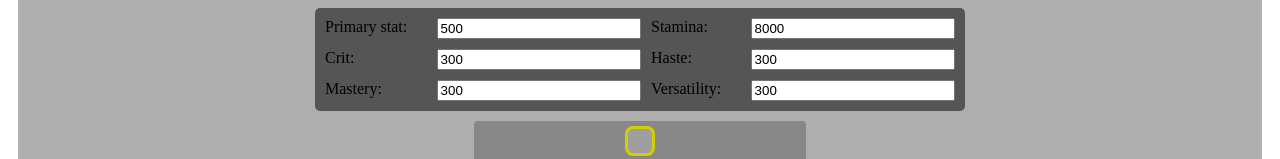
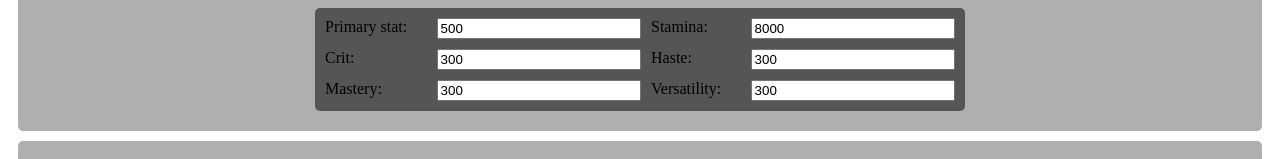
Before and after one commit to Mattilego/SimpleSim, an Electron app: page localGUI/GUI.html in a window 1280 px wide. Shown: the part 700-859 px from the top of the page. Drawn offline with Linux system fonts and the light colour scheme; files that its build step writes are made by us from their sources; grey boxes are pictures that could not be loaded.

Commit message:
fixed file paths

```diff
--- a/localGUI/GUI.html
+++ b/localGUI/GUI.html
@@ -4,9 +4,9 @@
 	<meta charset="UTF-8">
 	<meta name="viewport" content="width=device-width, initial-scale=1.0">
 	<title>Document</title>
-	<link rel="stylesheet" href="style.css">
-	<link rel="stylesheet" href="screenSizeChanges.css">
-	<link rel="stylesheet" href="tooltips.css">
+	<link rel="stylesheet" href="/css/style.css">
+	<link rel="stylesheet" href="/css/screenSizeChanges.css">
+	<link rel="stylesheet" href="/css/tooltips.css">
 </head>
 <body>
 	<nav>
@@ -368,7 +368,7 @@
 		</div>
 	</section>
 
-	<script src="siteNavgation.js"></script>
+	<script src="/js/siteNavgation.js"></script>
 	<script src="blockly/blockly_compressed.js"></script>
 </body>
 </html>
```
